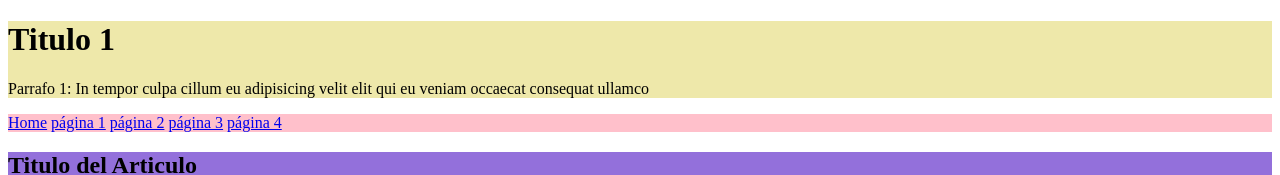
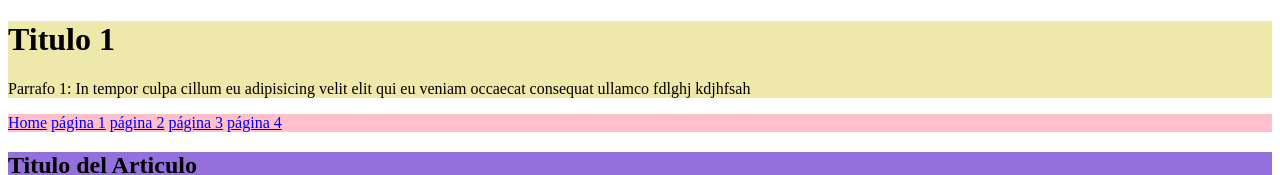
Before and after one commit to RaulRojasLopez/DesarrolloWeb, a plain HTML site: page PaginaArticulo/index.html in a window 1280 px wide. Shown: the top 175 px of the page. Drawn offline with Linux system fonts and the light colour scheme.

Commit message:
Prueba comit en heades con VSC

```diff
--- a/PaginaArticulo/index.html
+++ b/PaginaArticulo/index.html
@@ -10,7 +10,7 @@
 
     <header class="Titulo1">
         <h1>Titulo 1</h1>
-        <p>Parrafo 1: In tempor culpa cillum eu adipisicing velit elit qui eu veniam occaecat consequat ullamco</p>
+        <p>Parrafo 1: In tempor culpa cillum eu adipisicing velit elit qui eu veniam occaecat consequat ullamco fdlghj kdjhfsah</p>
     </header>
 
 
```
